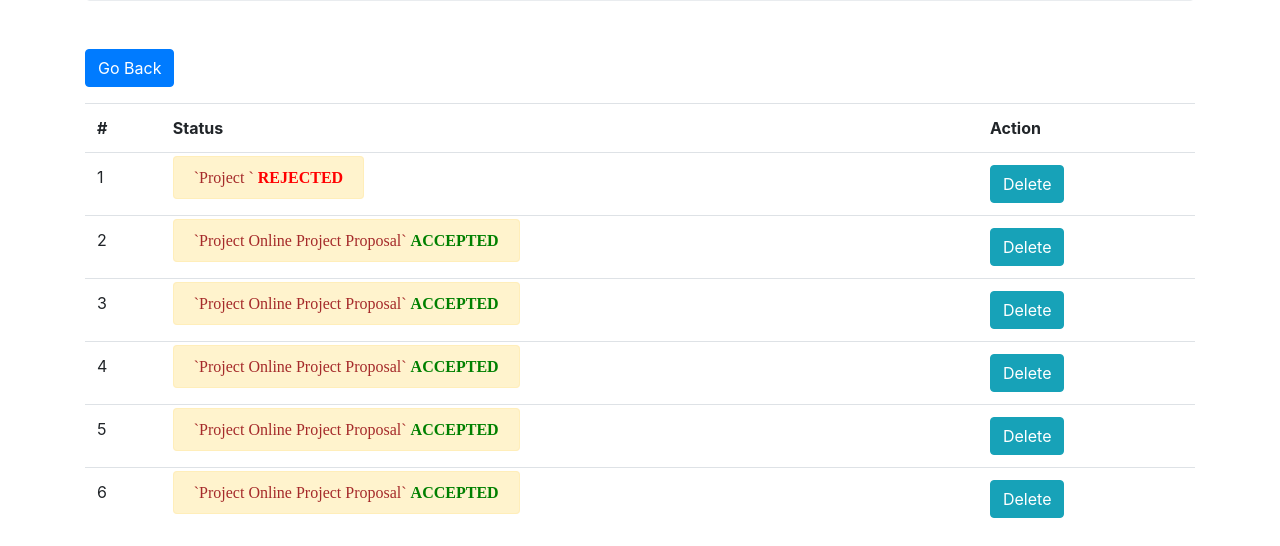
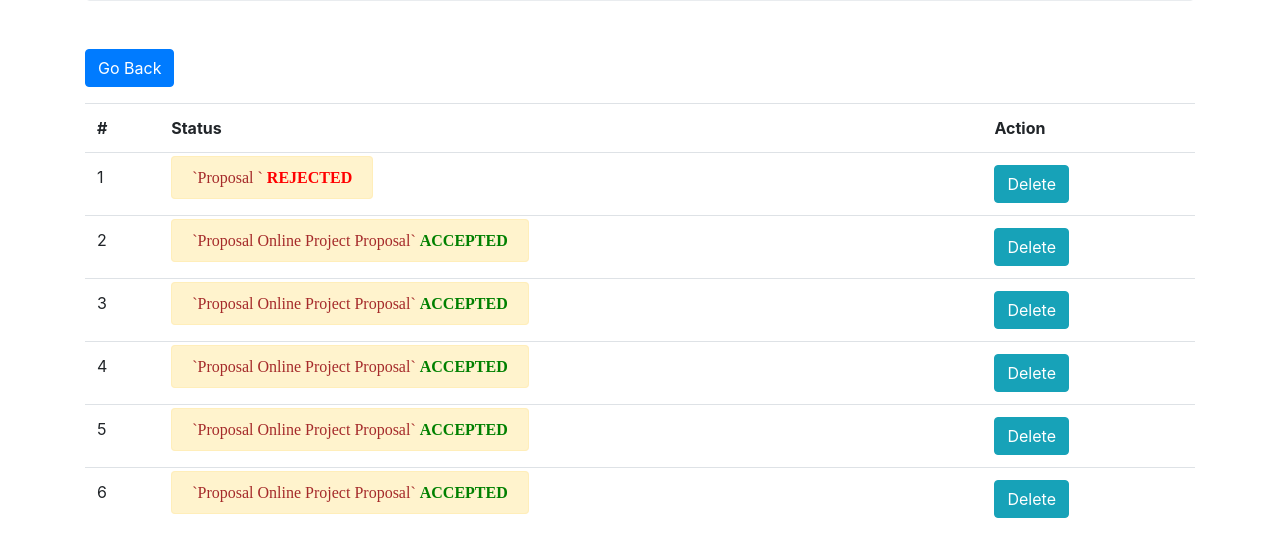
Before and after one commit to dsinghdev/elecdocom, a PHP site: page /student/notification_screen.php in a window 1280 px wide. Shown: the part 344-890 px from the top of the page. Run offline with PHP 8.4, Linux system fonts and the light colour scheme; a user stored in the database is signed in; data comes from the database, SQL or seed files in the repository; data that the repository does not hold is empty.

Commit message:
Update notification_screen.php

```diff
--- a/student/notification_screen.php
+++ b/student/notification_screen.php
@@ -49,7 +49,7 @@
                     $title = $data1['project_TITLE'];
                     echo "
                         <td>${count}</td>
-                        <td><span class='mt-5 alert alert-warning center' role='alert'>`Project ${title}`
+                        <td><span class='mt-5 alert alert-warning center' role='alert'>`Proposal ${title}`
                     ";
                     if($data1['project_STATUS'] == 1){
                         echo "<font color='green'><strong> ACCEPTED</strong></font>";
```
